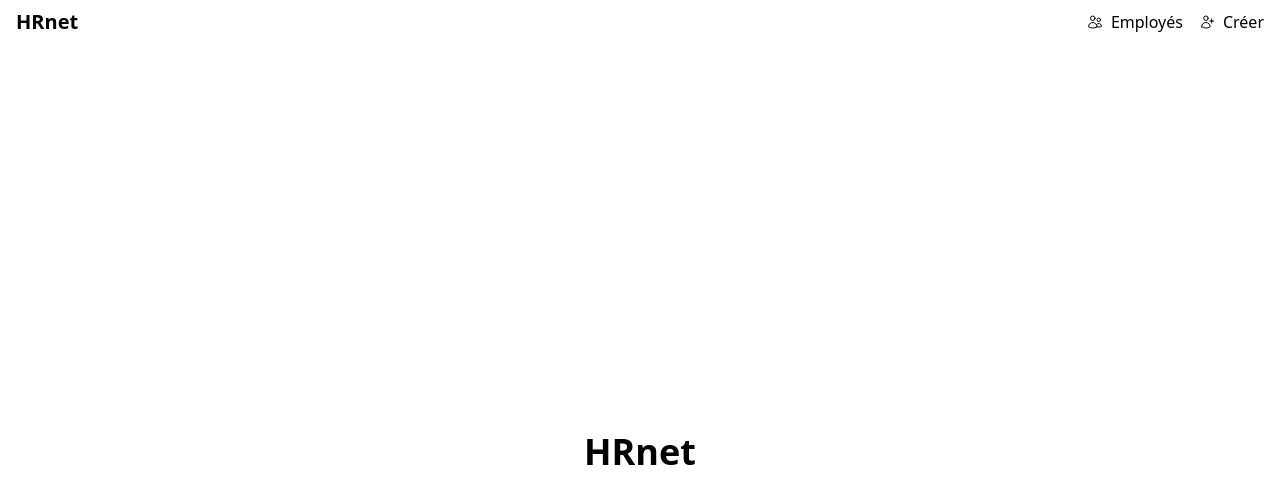
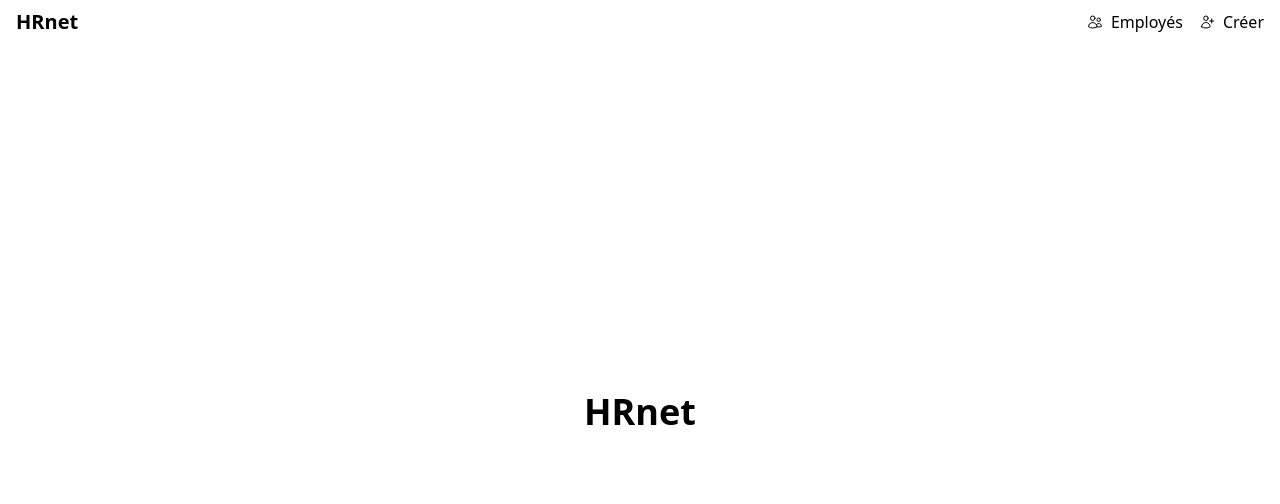
Before and after one commit to erischon/HRnet, a React (Vite) app: page / in a window 1280 px wide. Shown: the top 504 px of the page. Built offline with nearby package versions, Linux system fonts and the light colour scheme.

Commit message:
App renaming to HomePage

```diff
--- a/index.html
+++ b/index.html
@@ -4,7 +4,7 @@
     <meta charset="UTF-8" />
     <link rel="icon" type="image/svg+xml" href="/vite.svg" />
     <meta name="viewport" content="width=device-width, initial-scale=1.0" />
-    <title>Vite + React</title>
+    <title>HRnet</title>
   </head>
   <body>
     <div id="root"></div>
--- a/src/App.jsx
+++ /dev/null
@@ -1,9 +0,0 @@
-function App() {
-  return (
-    <div className="flex flex-col gap-4 items-center justify-center w-full h-screen">
-      <h1 className="text-4xl font-semibold">HRnet</h1>
-    </div>
-  );
-}
-
-export default App;
--- a/src/main.jsx
+++ b/src/main.jsx
@@ -7,7 +7,7 @@ import Employee from "./pages/Employee-page.jsx";
 
 import "./index.css";
 import React from "react";
-import App from "./App.jsx";
+import HomePage from "./pages/Home-page.jsx";
 import Root from "./components/layout/Root.jsx";
 
 /**
@@ -21,7 +21,7 @@ const router = createBrowserRouter([
     children: [
       {
         path: "/",
-        element: <App />,
+        element: <HomePage />,
       },
       {
         path: "employee/",
--- /dev/null
+++ b/src/pages/Home-page.jsx
@@ -0,0 +1,9 @@
+function HomePage() {
+  return (
+    <div className="flex flex-col gap-4 items-center justify-center w-full h-[calc(100vh-80px)]">
+      <h1 className="text-4xl font-semibold">HRnet</h1>
+    </div>
+  );
+}
+
+export default HomePage;
```
